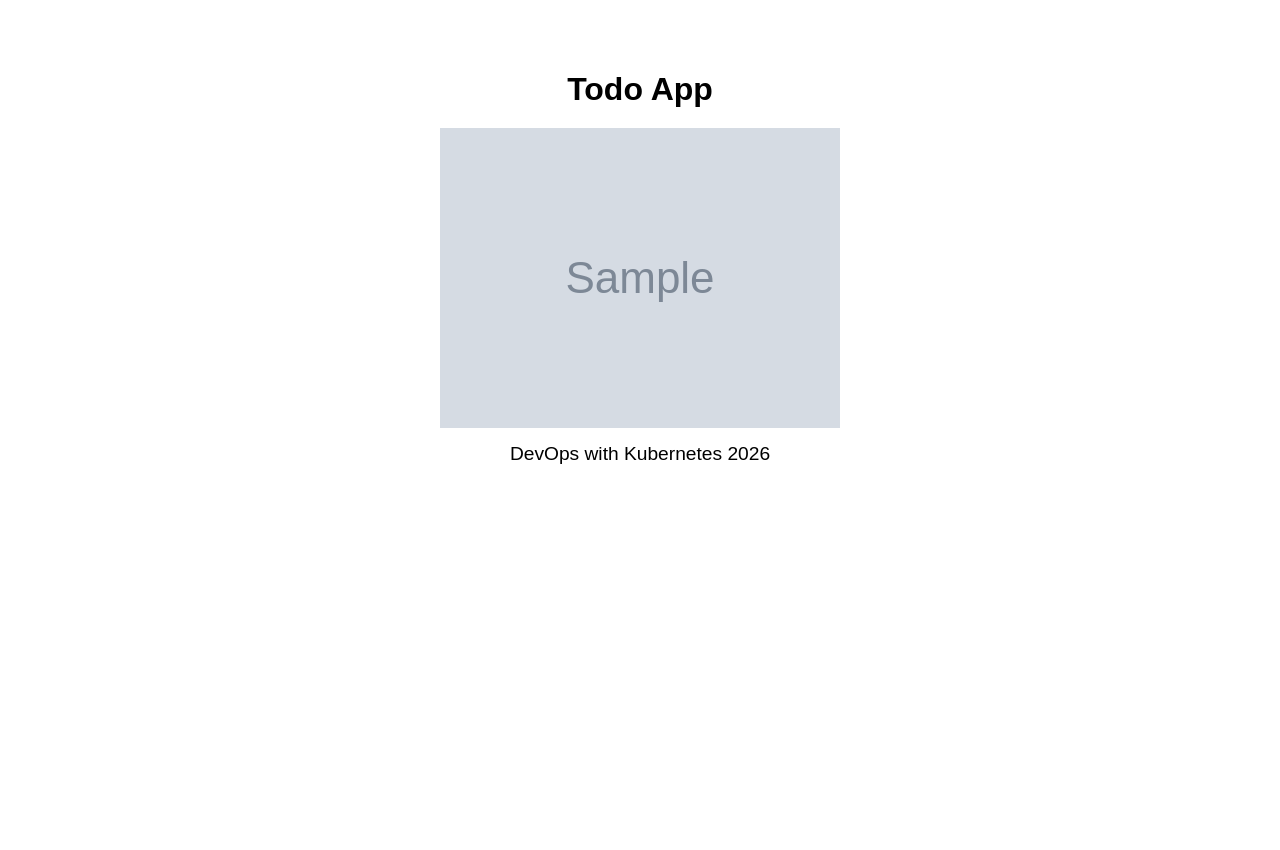
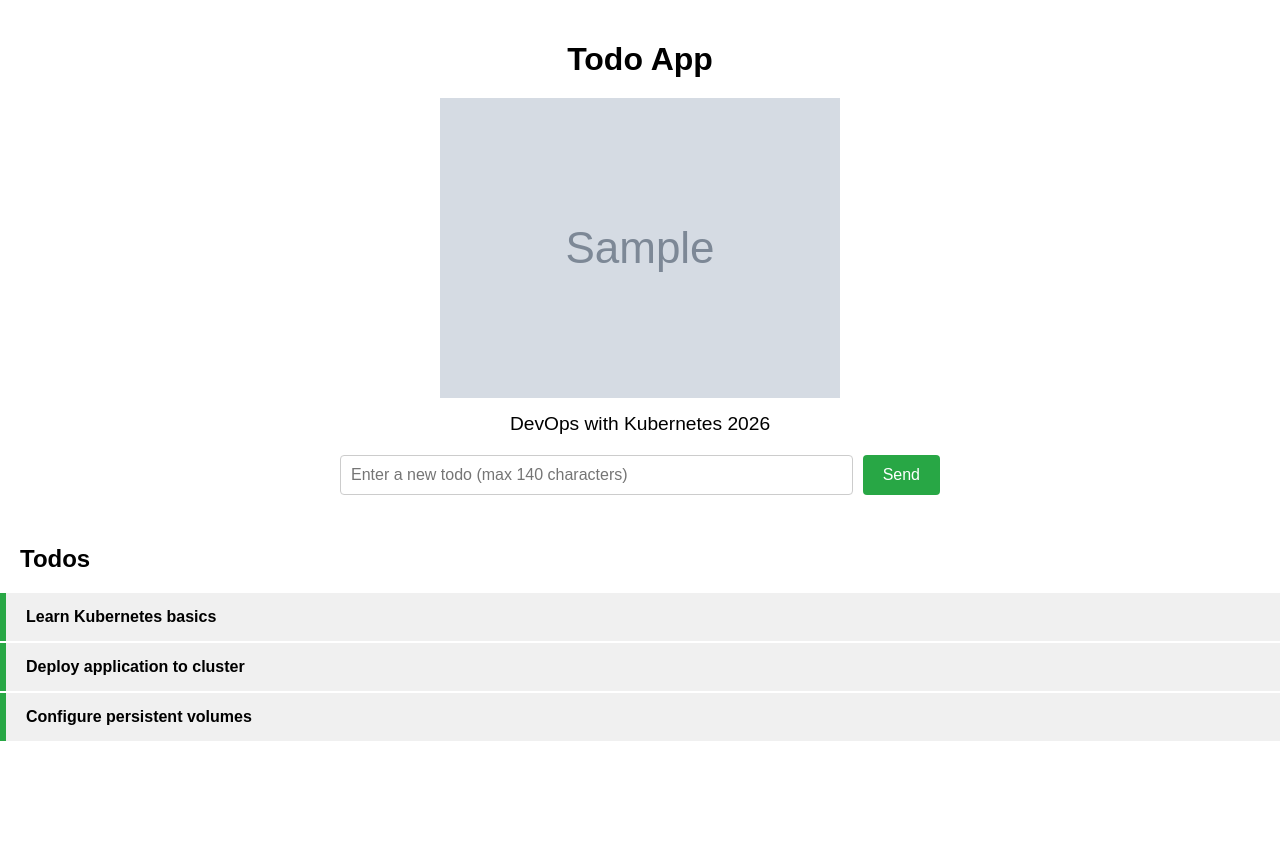
Before and after one commit to v-bulynkin/devops-with-kubernetes-2026, a Flask app: template project/todo-app/templates/index.html in a window 1280 px wide. After the commit the page ends 741 px from the top, so only its background shows below. Run offline with Flask 3, Linux system fonts and the light colour scheme; the template is opened without the code that fills it: most values are stand-ins (such as "Sample title", 1, 10 or a date in 2020); grey boxes marked "Sample" are stand-in pictures; parts of the project's set-up code (start-up, migrations or seed data) failed here and were passed over.

Commit message:
1.13 edit template

```diff
--- a/project/todo-app/templates/index.html
+++ b/project/todo-app/templates/index.html
@@ -12,27 +12,108 @@
             justify-content: flex-start;
             min-height: 100vh;
             margin: 0;
-            padding-top: 50px;
+            padding-top: 20px;
             font-family: sans-serif;
         }
+
         h1 {
             margin-bottom: 20px;
         }
+
         img {
             max-width: 400px;
             width: 100%;
             height: auto;
             display: block;
         }
+
         .caption {
             margin-top: 15px;
             font-size: 1.2rem;
+            margin-bottom: 20px;
+        }
+
+        .input-container {
+            display: flex;
+            gap: 10px;
+            margin-bottom: 30px;
+            width: 90%;
+            max-width: 600px;
+        }
+
+        input[type="text"] {
+            flex-grow: 1;
+            padding: 10px;
+            font-size: 16px;
+            border: 1px solid #ccc;
+            border-radius: 4px;
+        }
+
+        .send-btn {
+            background-color: #28a745;
+            color: white;
+            border: none;
+            padding: 0 20px;
+            font-size: 16px;
+            cursor: pointer;
+            border-radius: 4px;
+            white-space: nowrap;
+            transition: background-color 0.2s;
+        }
+
+        .send-btn:hover {
+            background-color: #218838;
+        }
+
+        .send-btn:active {
+            background-color: #1e7e34;
+            transform: translateY(1px);
+        }
+
+        h2 {
+            width: 100%;
+            margin: 20px 0;
+            padding-left: 20px;
+            box-sizing: border-box;
+            text-align: left;
+        }
+
+        .todo-list {
+            width: 100%;
+            list-style: none;
+            padding: 0;
+            margin: 0;
+        }
+
+        .todo-item {
+            background-color: #f0f0f0;
+            border-left: 6px solid #28a745;
+            padding: 15px 20px;
+            margin-bottom: 2px;
+            font-weight: bold;
+            box-sizing: border-box;
+            width: 100%;
+            text-align: left;
         }
     </style>
 </head>
 <body>
     <h1>Todo App</h1>
-    <img src="{{ image_url }}">
+    <img src="{{ image_url }}" alt="Random Image">
     <div class="caption">DevOps with Kubernetes 2026</div>
+
+    <!-- input field -->
+    <div class="input-container">
+        <input type="text" maxlength="140" placeholder="Enter a new todo (max 140 characters)">
+        <button class="send-btn">Send</button>
+    </div>
+
+    <!-- Todos list -->
+    <h2>Todos</h2>
+    <ul class="todo-list">
+        <li class="todo-item">Learn Kubernetes basics</li>
+        <li class="todo-item">Deploy application to cluster</li>
+        <li class="todo-item">Configure persistent volumes</li>
+    </ul>
 </body>
 </html>
```
Also changed, not shown: README.md.
